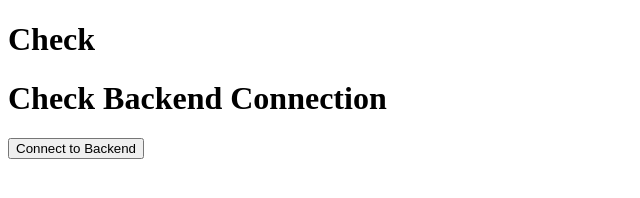
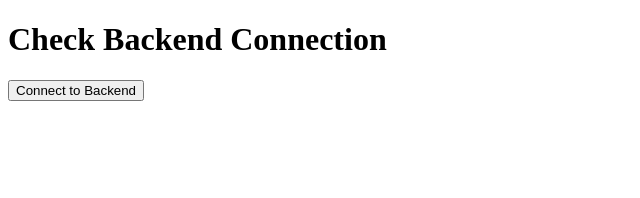
Before and after one commit to latishchaitanya/task-01, a plain HTML site: page front-end/index.html in a window 1280 px wide. Shown: the whole page, without its empty margins (0-640 px from the left). Drawn offline with Linux system fonts and the light colour scheme.

Commit message:
Update index.html

```diff
--- a/front-end/index.html
+++ b/front-end/index.html
@@ -21,7 +21,6 @@
     </script>
 </head>
 <body>
-    <h1>Check</h1>
     <h1>Check Backend Connection</h1>
     <button onclick="checkConnection()">Connect to Backend</button>
 </body>
```
